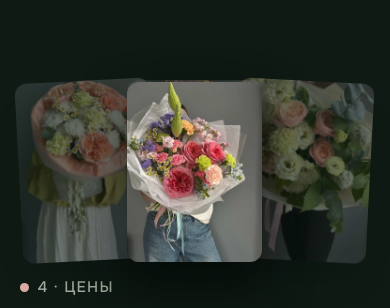
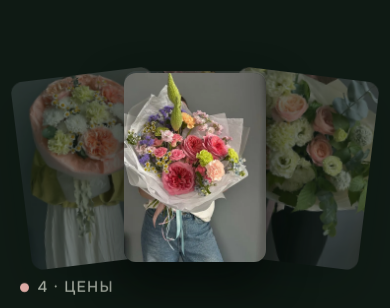
Before and after one commit to matros-SMG/polna-cvetov-nsk, a plain HTML site: page index.html in a window 390 px wide. Shown: the part 2393-2701 px from the top of the page. Drawn offline with nearby package versions, Linux system fonts and the light colour scheme.

Commit message:
Веер дугой, готовое фото непрозрачное

```diff
--- a/fan.css
+++ b/fan.css
@@ -23,10 +23,13 @@
   .hero__copy .v-display { font-size: clamp(1.4rem, .8rem + 1.3vw, 1.9rem); }
   .hero__copy .v-lede { font-size: .95rem; }
 }
-/* Телефон: три фото в веере стоят рядом по центру, чуть касаясь друг друга, а не наезжают друг на друга */
+/* Готовое фото выходит быстрее и сразу непрозрачное: сквозь него не просвечивают боковые */
+.fan__card { --w: clamp(0, calc((var(--v-p, 0) - .58) / .1), 1); }
+/* Телефон: веер дугой, среднее фото сверху по центру, боковые выглядывают симметрично */
 @media (max-width: 860px) {
   .fan { justify-self: center; }
-  .fan__card { width: 40%; left: 30%; }
-  .fan__card--1 { --a1: -3deg; --tx: -66%; }
-  .fan__card--3 { --a1: 3deg; --tx: 66%; }
+  .fan__card { width: 42%; left: 29%; }
+  .fan__card--1 { --a1: -7deg; --tx: -40%; z-index: 1; }
+  .fan__card--2 { z-index: 2; }
+  .fan__card--3 { --a1: 7deg; --tx: 40%; z-index: 1; }
 }
--- a/index.html
+++ b/index.html
@@ -307,7 +307,7 @@
     .v-label, .sb__step, .close__meta b, .price__rows .sum small { font-size: .95rem; }
   }
 </style>
-<link rel="stylesheet" href="fan.css?v=6">
+<link rel="stylesheet" href="fan.css?v=7">
 </head>
 <body>
 <div class="v-page">
```
